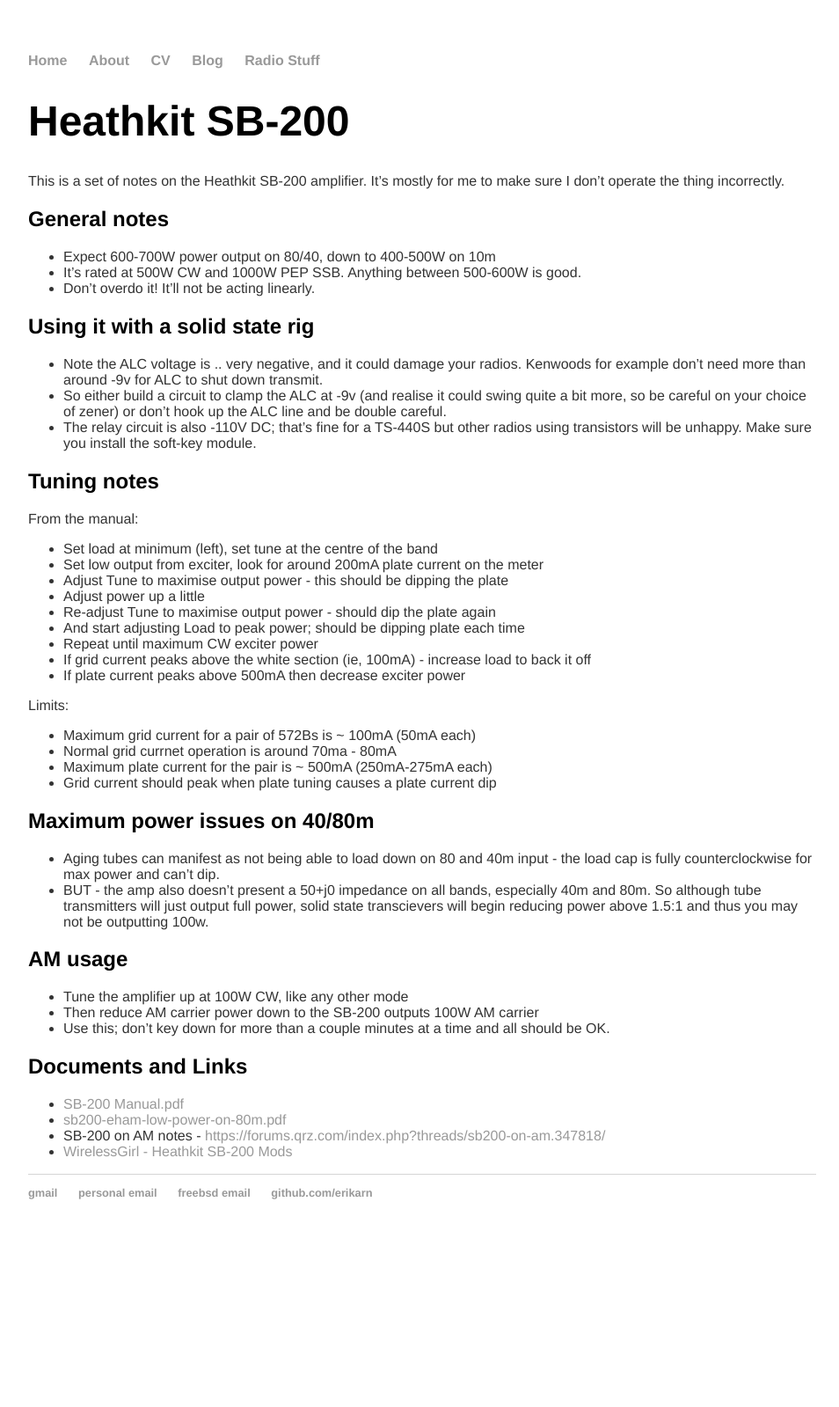
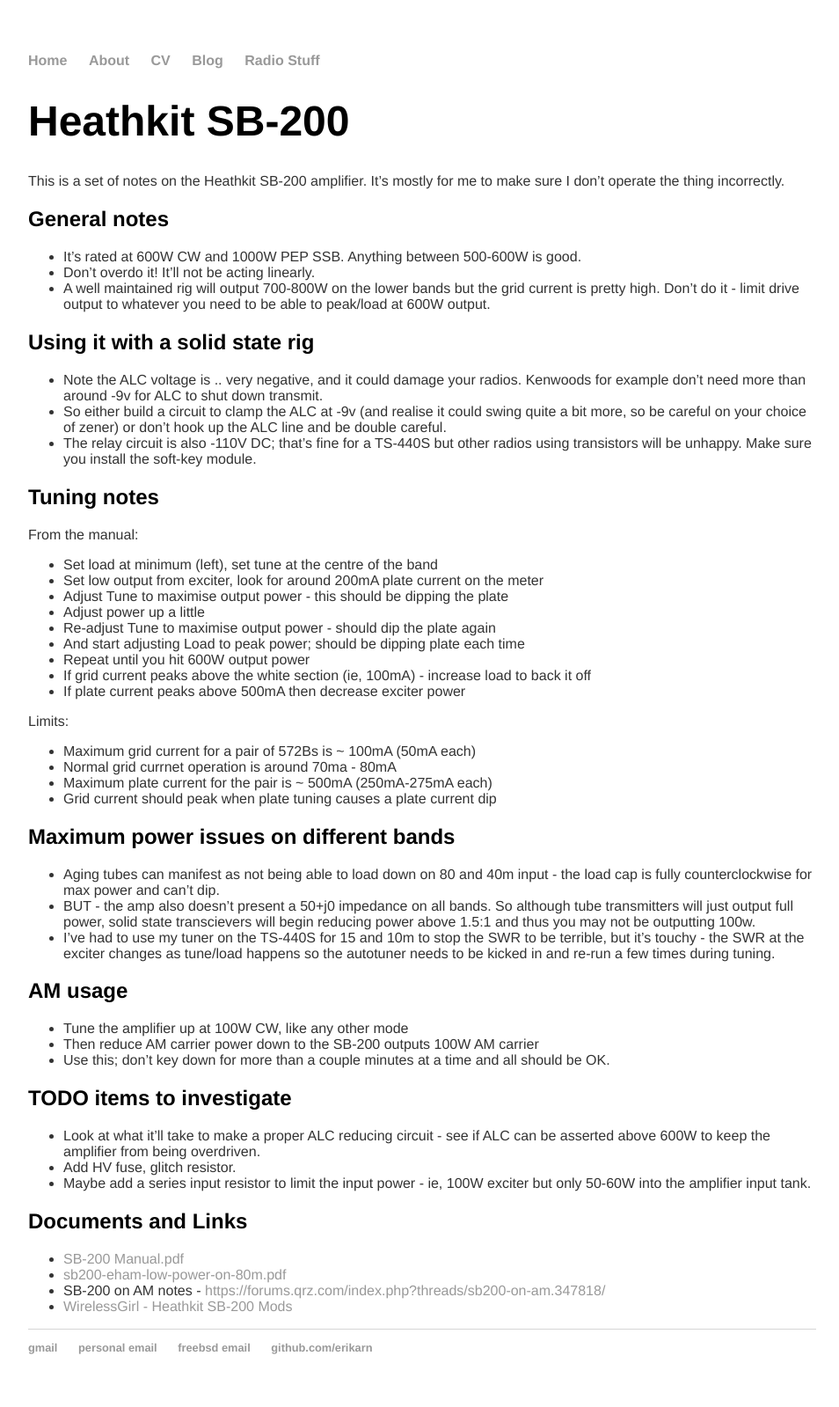
Before and after one commit to erikarn/erikarn.github.io, a Jekyll site: the page built from heathkit/SB-200/notes.md, in a window 1280 px wide. Shown: the whole page at 88% size, without its empty margins (160-1114 px from the left). Built offline with Jekyll 4.4.1, drawn with Linux system fonts in a browser that asks for light colours; before the commit the page ends 1423 px from its top, so only the background shows below that.

Commit message:
more notes!

```diff
--- a/heathkit/SB-200/notes.md
+++ b/heathkit/SB-200/notes.md
@@ -11,9 +11,9 @@
 
 ## General notes
 
- * Expect 600-700W power output on 80/40, down to 400-500W on 10m
- * It's rated at 500W CW and 1000W PEP SSB.  Anything between 500-600W is good.
+ * It's rated at 600W CW and 1000W PEP SSB.  Anything between 500-600W is good.
  * Don't overdo it! It'll not be acting linearly.
+ * A well maintained rig will output 700-800W on the lower bands but the grid current is pretty high.  Don't do it - limit drive output to whatever you need to be able to peak/load at 600W output.
 
 ## Using it with a solid state rig
 
@@ -31,7 +31,7 @@
  * Adjust power up a little
  * Re-adjust Tune to maximise output power - should dip the plate again
  * And start adjusting Load to peak power; should be dipping plate each time
- * Repeat until maximum CW exciter power
+ * Repeat until you hit 600W output power
  * If grid current peaks above the white section (ie, 100mA) - increase load to back it off
  * If plate current peaks above 500mA then decrease exciter power
 
@@ -42,15 +42,19 @@
  * Maximum plate current for the pair is ~ 500mA (250mA-275mA each)
  * Grid current should peak when plate tuning causes a plate current dip
 
-## Maximum power issues on 40/80m
+## Maximum power issues on different bands
 
  * Aging tubes can manifest as not being able to load down on 80 and 40m
    input - the load cap is fully counterclockwise for max power and can't
    dip.
- * BUT - the amp also doesn't present a 50+j0 impedance on all bands,
-   especially 40m and 80m.  So although tube transmitters will just output
+ * BUT - the amp also doesn't present a 50+j0 impedance on all bands.
+   So although tube transmitters will just output
    full power, solid state transcievers will begin reducing power above 1.5:1
    and thus you may not be outputting 100w.
+ * I've had to use my tuner on the TS-440S for 15 and 10m to stop the SWR to
+   be terrible, but it's touchy - the SWR at the exciter changes as tune/load
+   happens so the autotuner needs to be kicked in and re-run a few times during
+   tuning.
 
 ## AM usage
 
@@ -59,6 +63,14 @@
  * Use this; don't key down for more than a couple minutes at a time and all
    should be OK.
 
+## TODO items to investigate
+
+ * Look at what it'll take to make a proper ALC reducing circuit - see if
+   ALC can be asserted above 600W to keep the amplifier from being overdriven.
+ * Add HV fuse, glitch resistor.
+ * Maybe add a series input resistor to limit the input power - ie, 100W exciter
+   but only 50-60W into the amplifier input tank.
+
 ## Documents and Links
 
  * [SB-200 Manual.pdf](SB-200 Manual.pdf)
```
